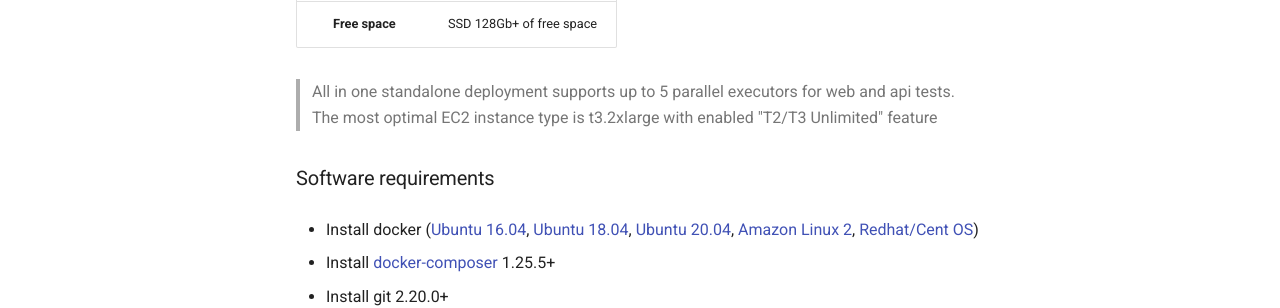
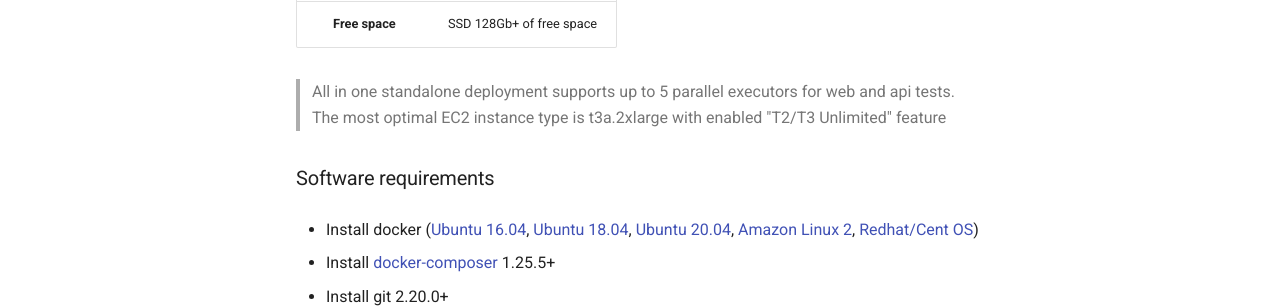
Before and after one commit to zebrunner/community-edition, an MkDocs documentation site: the page built from docs/prerequisites.md, in a window 1280 px wide and 1029 px high. Shown: the part 498-806 px from the top of the window. Built offline with MkDocs 1.6.1 and Material for MkDocs 9.7.7, drawn with Linux system fonts in a browser that asks for light colours; comment, search, counter and statistics services are not loaded; old or Windows-style settings are respelled for this version of MkDocs.

Commit message:
Update prerequisites.md

```diff
--- a/docs/prerequisites.md
+++ b/docs/prerequisites.md
@@ -11,7 +11,7 @@
 | <b>      Memory    </b> 	| 32 Gb RAM                                                        	|
 | <b>    Free space  </b> 	| SSD 128Gb+ of free space                                         	|
 
-> All in one standalone deployment supports up to 5 parallel executors for web and api tests. The most optimal EC2 instance type is t3.2xlarge with enabled "T2/T3 Unlimited" feature
+> All in one standalone deployment supports up to 5 parallel executors for web and api tests. The most optimal EC2 instance type is t3a.2xlarge with enabled "T2/T3 Unlimited" feature
 
 ### Software requirements
 
```
